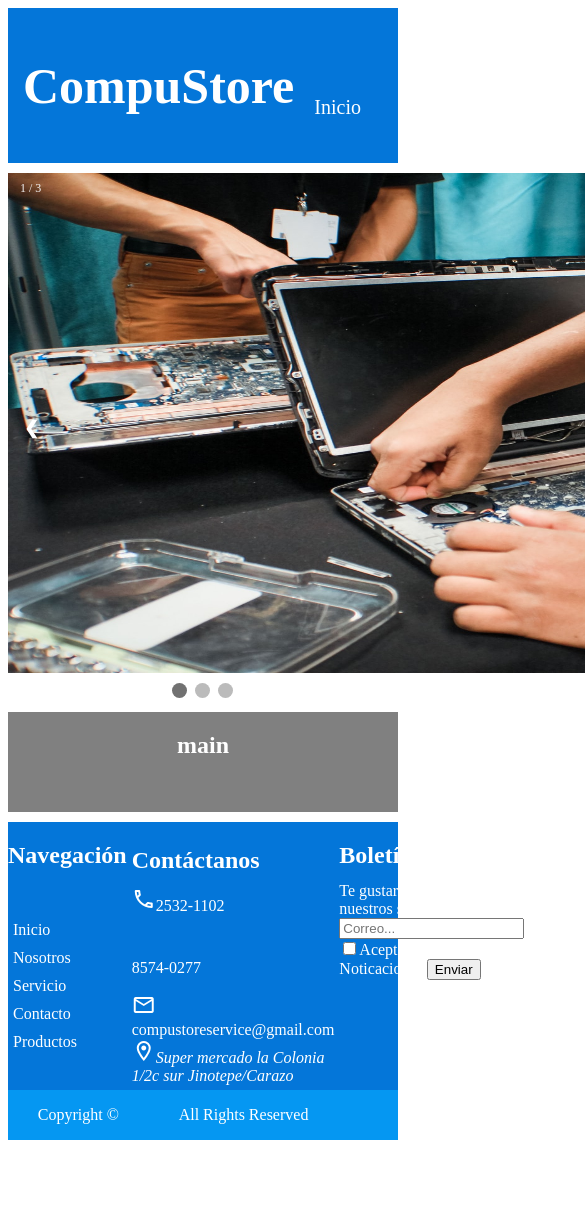
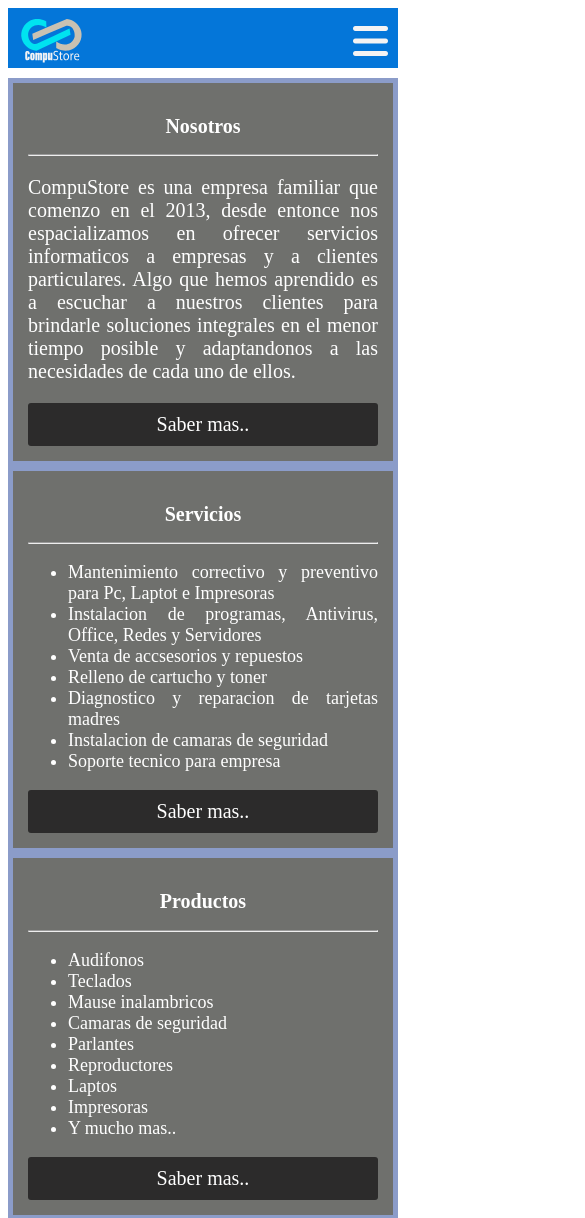
Before and after one commit to FelixGitHu/CompuStore, a plain HTML site: page Index.html in a window 390 px wide. Shown: the top 1218 px of the page, 585 px wide, since content can reach past the window. Before the commit the page ends 1148 px from the top, so only its background shows below. Drawn offline with Linux system fonts and the light colour scheme.

Commit message:
Main y responsive

```diff
--- a/Index.html
+++ b/Index.html
@@ -4,25 +4,34 @@
     <meta charset="UTF-8">
     <meta http-equiv="X-UA-Compatible" content="IE=edge">
     <meta name="viewport" content="width=device-width, initial-scale=1.0">
+
     <title>CompuStore</title>
+
+    <link rel="shortcut icon" href="img/CompuStore_ico.ico" type="image/x-icon">
     <link rel="stylesheet" href="style.css">
     <link href="https://fonts.googleapis.com/icon?family=Material+Icons+Outlined" rel="stylesheet">
     <script src="https://kit.fontawesome.com/f2bc37b843.js" crossorigin="anonymous"></script>
 </head>
+
 <body class="container" id="idcontainer">
+
   <header class="header" id="idheader">
-    <div>
-        <img class="img" src="img/LogoCompuStore3.svg" alt="Logo CompuStore" width="80%">
+    <div class="logo">
+        <img class="img" src="img/CompuStore1.svg" alt="Logo CompuStore" width="80%">
     </div>
-    <div><h1>CompuStore</h1></div>
-    <nav>
+    <div><h1 class="titulo">CompuStore</h1></div>
+    <nav class="menu" id="idmenu">
         <a href="#">Inicio</a>
         <a href="#">Nosotros</a>
         <a href="#">Servicio</a>
         <a href="#">Contacto</a>
         <a href="#">Productos</a>
     </nav>
+    <div class="menu-toggle">
+      <i class="fa fa-bars"></i>
+    </div>
 </header>
+
   <div class="carrusel" id="idcarrusel">
 
       <div class="mySlides fade">
@@ -43,16 +52,62 @@
       <a class="prev" onclick="plusSlides(-1)">&#10094;</a>
       <a class="next" onclick="plusSlides(1)">&#10095;</a>
 
-    </div>
-    <br>
-
       <div style="text-align:center">
         <span class="dot" onclick="currentSlide(1)"></span>
         <span class="dot" onclick="currentSlide(2)"></span>
         <span class="dot" onclick="currentSlide(3)"></span>
       </div>
+
+    </div>
+
     <main class="main" id="idmain">
-      <h2>main</h2>
+        <article class="nosotros">
+           <h2>Nosotros</h2>
+              <hr style=color:black>
+               <p>CompuStore es una empresa familiar que comenzo en el 2013, desde entonce nos espacializamos en ofrecer servicios
+                  informaticos a empresas y a clientes particulares. Algo que hemos aprendido es a escuchar a nuestros clientes
+                  para brindarle soluciones integrales en el menor tiempo posible y adaptandonos a las necesidades de cada uno de ellos.
+                 </p>
+            <div class="boton">
+               <a href="#">Saber mas..</a>
+            </div>
+        </article>
+
+        <article class="servicio">
+            <h2>Servicios</h2>
+             <hr>
+               <ul>
+                   <li>Mantenimiento correctivo y preventivo para Pc, Laptot e Impresoras</li>
+                   <li>Instalacion de programas, Antivirus, Office, Redes y Servidores</li>
+                   <li>Venta de accsesorios y repuestos</li>
+                   <li>Relleno de cartucho y toner</li>
+                   <li>Diagnostico y reparacion de tarjetas madres</li>
+                   <li>Instalacion de camaras de seguridad</li>
+                   <li>Soporte tecnico para empresa</li>
+                </ul>
+              <div class="boton">
+                  <a href="#">Saber mas..</a>
+              </div>
+        </article>
+
+        <article class="producto">
+            <h2>Productos</h2>
+              <hr>
+                 <ul>
+                      <li>Audifonos</li>
+                      <li>Teclados</li>
+                      <li>Mause inalambricos</li>
+                      <li>Camaras  de seguridad</li>
+                      <li>Parlantes</li>
+                      <li>Reproductores</li>
+                      <li>Laptos</li>
+                      <li>Impresoras</li>
+                      <li>Y mucho mas..</li>
+                  </ul>
+          <div class="boton">
+                <a href="#">Saber mas..</a>
+          </div>
+        </article>
     </main>
     <footer class="footer">
       <div class="pie">
@@ -66,32 +121,41 @@
                 <a href="#">Productos</a>
               </nav>
           </section>
-          <section class="contacto" id="contacto">
+          <hr>
+          <section class="contacto">
               <h2>Contáctanos</h2>
+                  <div id=idcontacto>
                     <p><span class="material-icons-outlined">phone</span>2532-1102</p>
                     <p><span class="material-icons-outlined">whatsapp</span>8574-0277</p>
                     <a href="mailto:compustoreservice@gmail.com"><span class="material-icons-outlined">email</span>compustoreservice@gmail.com</a>
                     <address><span class="material-icons-outlined">location_on</span>Super mercado la Colonia 1/2c sur Jinotepe/Carazo</address>
+                  </div>
             </section>
+            <hr>
           <section class="boletin">
               <h2>Boletín</h2>
                 <form id="idboletin">
                   <label>Te gustaria saber mas de nuestros servicios</label>
-                  <input type="email" name="correo" id="correo" placeholder="Correo...">
+                  <input id="boton_"type="email" name="correo" id="correo" placeholder="Correo...">
                   <input type="checkbox" | name="Acepto">Acepto recibir Noticaciones
-                  <input type="button" value="Enviar">
+                  <input id="boton" type="button" value="Enviar">
                 </form>
           </section>
+          <hr>
           <section class="siguenos">
               <h2>Siguenos</h2>
-              <p><i class="fab fa-facebook-square"></i>facebook</p>
+              <div id="idsiguenos">
+                <p><i id="faceboock" class="fab fa-facebook-square"></i>facebook</p>
+              </div>
           </section>
       </div>
       <div class="pie1" id="idpie1">
           <p>Copyright ©</p>
-          <p> All Rights Reserved<p>
+          <div class="vl"></div>
+          <p>All Rights Reserved<p>
       </div>
   </footer>
     <script src="script.js"></script>
+    <script src="menu.js"></script>
 </body>
 </html>
--- /dev/null
+++ b/menu.js
@@ -0,0 +1,13 @@
+let menuToggle = document.querySelector('.menu-toggle');
+let menuToggleIcon = document.querySelector('.menu-toggle i');
+let menu = document.getElementById('idmenu');
+
+menuToggle.addEventListener('click', _e => {
+    menu.classList.toggle('show');
+
+    if(menu.Classlist.contains('show')){
+        menuToggleIcon.setAtribute('class', 'fa fa-times');
+    }else{
+        menuToggleIcon.setAtribute('class', 'fa fa-bars');
+    }
+});
--- a/style.css
+++ b/style.css
@@ -19,30 +19,46 @@ body{
   }
   .header{
     display: flex;
-    padding: 15px;
+    padding: 5px;
     background-color: #0476d9;
     flex-direction: row;
     justify-content:space-between;
   }
+
   .header h1{
      font-size: 50px;
   }
   .header nav{
     display: flex;
     flex-direction: row;
-    height: 40px;
-    line-height: 140px;
+    justify-content: center;
+    align-items: center;
   }
   .header nav a{
     color:white;
     padding: 14px 20px;
     text-decoration: none;
-   font-size: 20px;
+    font-size: 20px;
+    transition: .2s;
   }
   .header nav a:hover{
     padding: 14px 20px;
     text-decoration: none;
     background-color:#0597f2;
+    border-radius: 2px;
+  }
+  .menu-toggle{
+    display: none;
+    justify-content:end;
+    align-items: center;
+    color: rgb(245, 243, 243);
+    font-size: 40px;
+    cursor: pointer;
+    padding: 5px;
+    line-height:50px;
+  }
+  .show{
+    height: 100px !important;
   }
   #idcarrusel{
     grid-column: 1/4;
@@ -138,43 +154,190 @@ body{
   flex-direction: row;
   justify-items: center;
   justify-content: center;
-  background-color: gray;
-  height: 100px;
+  background-color: rgb(139, 156, 201);
+  height: auto;
+}
+.nosotros {
+  background-color: rgb(111, 112, 109);
+  height: auto;
+  width: 33.33%;
+  padding: 15px;
+  margin: 5px;
+  text-align: justify;
+  font-size: 18x;
+}
+.main, h2{
+  text-align: center;
+  font-size: 20px;
+}
+.producto {
+  background-color: rgb(111, 112, 109);
+  height: auto;
+  width: 33.33%;
+  padding: 15px;
+  margin: 5px;
+  text-align: justify;
+  font-size: 18px;
+}
+.servicio{
+  background-color: rgb(111, 112, 109);
+  height: auto;
+  width: 33.33%;
+  padding: 15px;
+  margin: 5px;
+  text-align: justify;
+  font-size:18px
+}
+.boton{
+  background-color: rgb(44, 43, 43);
+  display: flex;
+  justify-content: center;
+  align-items: center;
+  font-size: 20px;
+  border-radius:3px;
+}
+.boton a{
+  text-decoration: none;
+  color: white;
+  padding: 10px;
 }
 footer{
     background-color: #0476d9;
     color:white;
     height:auto;
 }
-footer h2{
-
+.footer h2{
     height: 20px;
   }
   .pie{
-    display: grid;
+    display: flex;
     grid-template-columns: repeat(4, 1fr);
     flex-direction: row;
     justify-content: space-around;
   }
-
-  .navegacion{
-      display: grid
+  .pie> hr{
+    display: none;
   }
   #idnavegacion a{
     display: flex;
-      flex-direction: column;
-      padding: 5px;
+    flex-direction: column;
+    justify-content: center;
+    align-items: center;
+    margin: 10px;
   }
-  .contacto{
-      margin: 5px;
+  #idnavegacion a:hover{
+    padding: 10px 15px;
+    text-decoration: none;
+    background-color:#0597f2;
   }
+  #idcontacto{
+    display: flex;
+    flex-direction: column;
+    margin: 10px;
+  }
+  #idcontacto p{
+    margin: 0;
+  }
+  #idcontacto .material-icons-outlined{
+    margin: 5px;
+  }
+  #idboletin{
+    display: flex;
+    flex-direction: column;
+    margin: 10px;
+    padding: 15px;
+  }
+  #idboletin #boton{
+    display: flex;
+    width: 200px;
+    padding: 5px;
+    justify-content: center;
+    align-items: center;
+  }
+  #idboletin #boton_{
+    padding: 5px;
+  }
+  #idsiguenos{
+    display: flex;
+    flex-direction: column;
+    margin: 10px;
+  }
+  #idsiguenos i{
+    margin: 5px;
+  }
+
   .pie1{
     display: flex;
     flex-direction: row;
     background-color: #0597f2;
-    justify-content:space-around;
+    justify-content:center;
+  }
+  .vl{
+    border-left: 1px solid white;
+    height: auto;
+    margin: 2px;
   }
   footer a{
     color: white;
     text-decoration: none;
   }
+
+  /*media query*/
+  @media only screen and (max-width: 600px) {
+    .carrusel{
+    display: none;
+    }
+    .titulo{
+      display: none;
+    }
+    .header{
+      display: flex;
+      height: 60px;
+    }
+    .img{
+      height: 55px;
+    }
+    .menu-toggle{
+      display: block;
+    }
+    .menu-toggle:hover{
+      background-color: rgb(37, 82, 206);
+    }
+    #idmenu{
+      background: #0476d9;
+      position:absolute;
+      top: 60px;
+      left: 0;
+      width: 100%;
+      height: 0;
+      overflow: hidden;
+      transition: .3s ease-out;
+    }
+      #idmenu a{
+        font-size: 15px;
+        width: 100%;
+        display: flex;
+        flex-direction: column;
+        text-align: center;
+    }
+    #idmain{
+      display: flex;
+      flex-direction: row;
+      flex-wrap: wrap;
+    }
+    #idmain> article{
+      width: 100%;
+    }
+    .pie{
+       display: flex;
+      flex-direction: row;
+      flex-wrap: wrap;
+    }
+    .pie> hr{
+      display:inline-flex;
+      width: 90%;
+    }
+    .pie> section{
+      width: 100%;
+    }
+  }
```
Also changed, not shown: img/CompuStore1.svg (added), img/CompuStore_ico.ico (added). Lines whose indentation alone changed are shown as unchanged.
